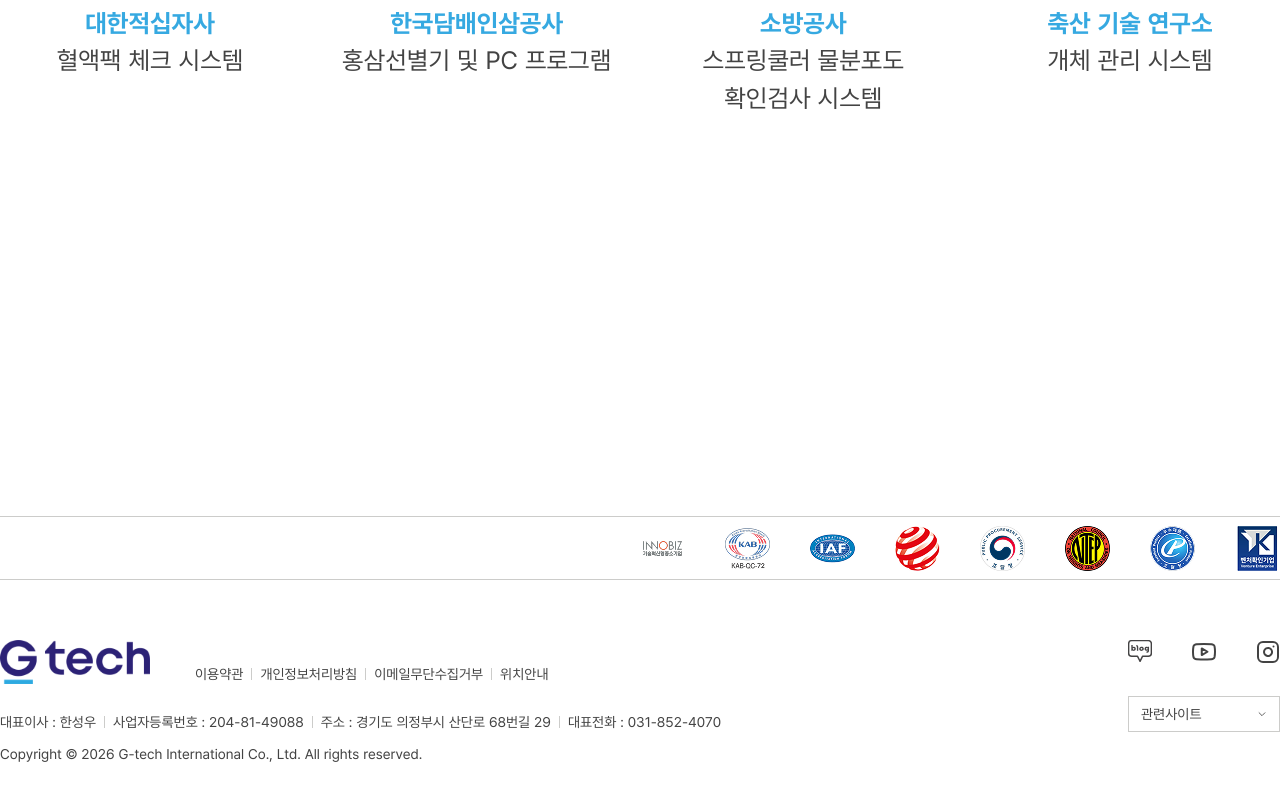
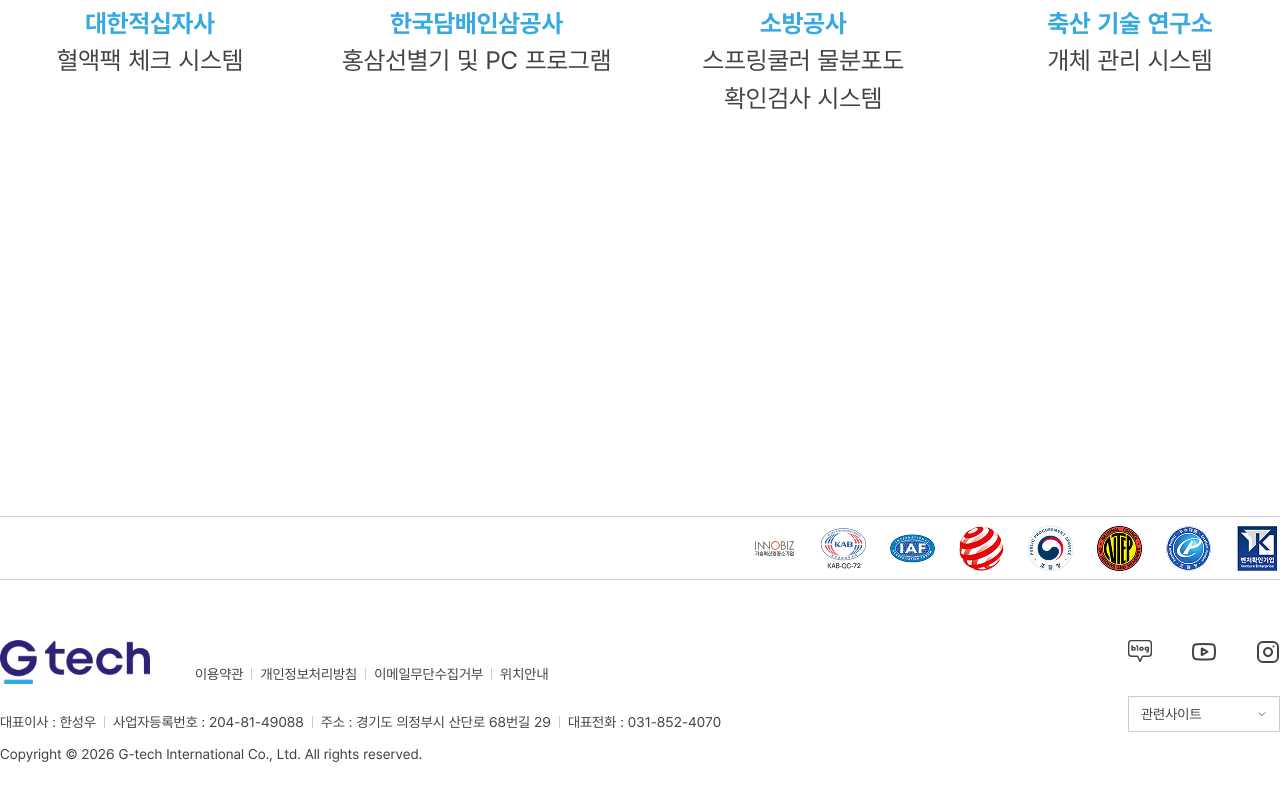
Before and after one commit to mini-1018/template_company01, a Next.js app: page /intro/performance in a window 1280 px wide. Shown: the part 1615-2415 px from the top of the page. Built offline with nearby package versions, Linux system fonts and the light colour scheme.

Commit message:
[Feat] 소셜 링크 재연결, 푸터 뱃지 간격 조절

```diff
--- a/src/shared/component/Footer.tsx
+++ b/src/shared/component/Footer.tsx
@@ -23,9 +23,9 @@
   ];
 
   const socialLinks = [
-    { href: "https://blog.naver.com/gtech", icon: "/images/icon/blog.svg", alt: "Blog" },
+    { href: "https://blog.naver.com/gtech_official", icon: "/images/icon/blog.svg", alt: "Blog" },
     { href: "https://www.youtube.com/@Gtech-international", icon: "/images/icon/youtube.svg", alt: "YouTube" },
-    { href: "https://www.instagram.com/gtech__official", icon: "/images/icon/insta.svg", alt: "Instagram" },
+    { href: "https://www.instagram.com/gtech_international", icon: "/images/icon/insta.svg", alt: "Instagram" },
   ];
 
   const relatedSites = [
@@ -66,7 +66,7 @@
     <footer className="w-full bg-white border-t border-[#ccccca]">
       {/* SNS Channel Section */}
       <div className="w-full bg-white border-b border-[#ccccca]">
-        <div className="max-w-[1440px] mx-auto px-4 lg:px-0 h-[62px] flex items-center gap-10 justify-end">
+        <div className="max-w-[1440px] mx-auto px-4 lg:px-0 h-[62px] flex items-center gap-6 justify-end">
           {badges.map((badge, index) => (
             <Image
               key={index}
```
